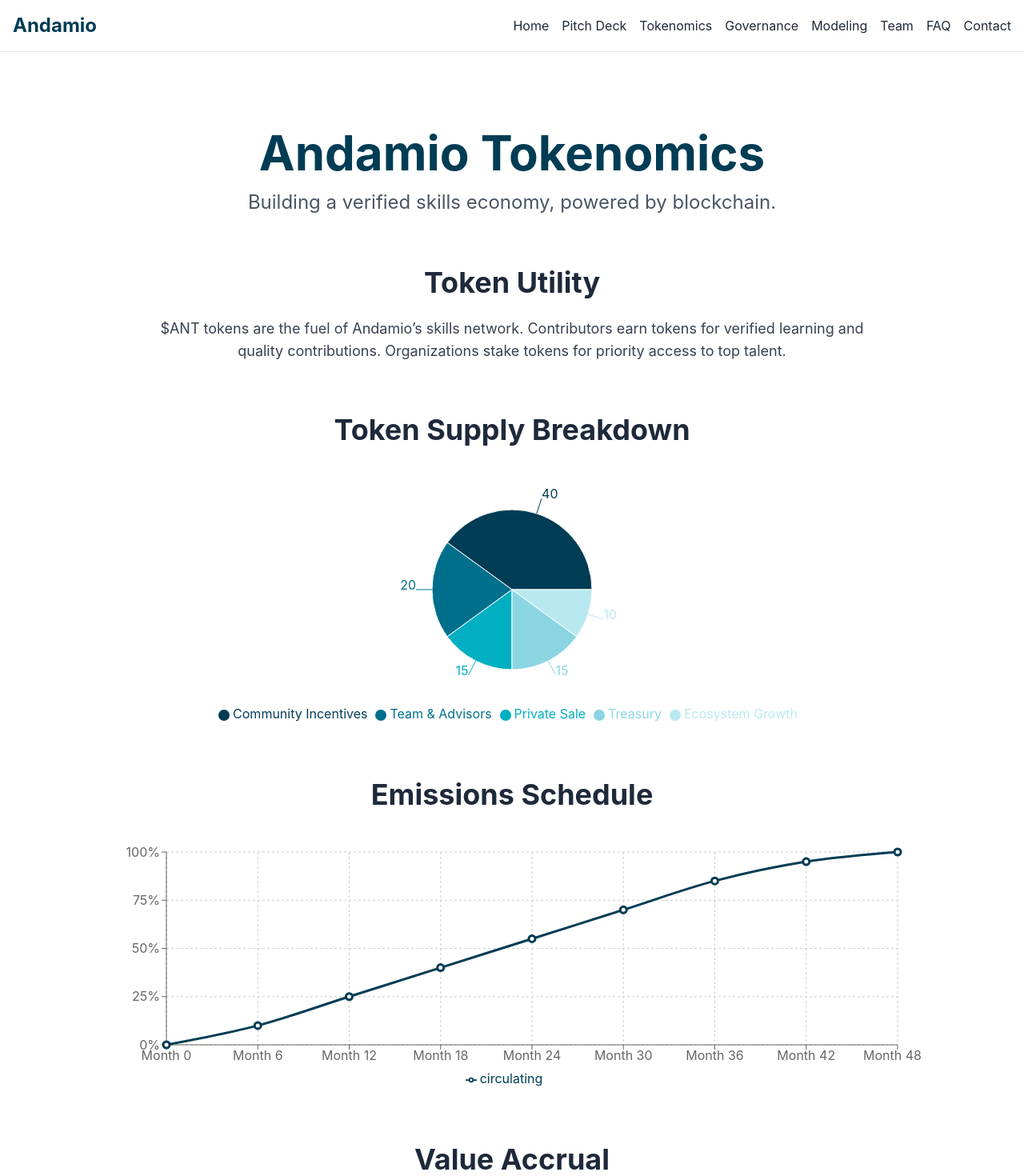
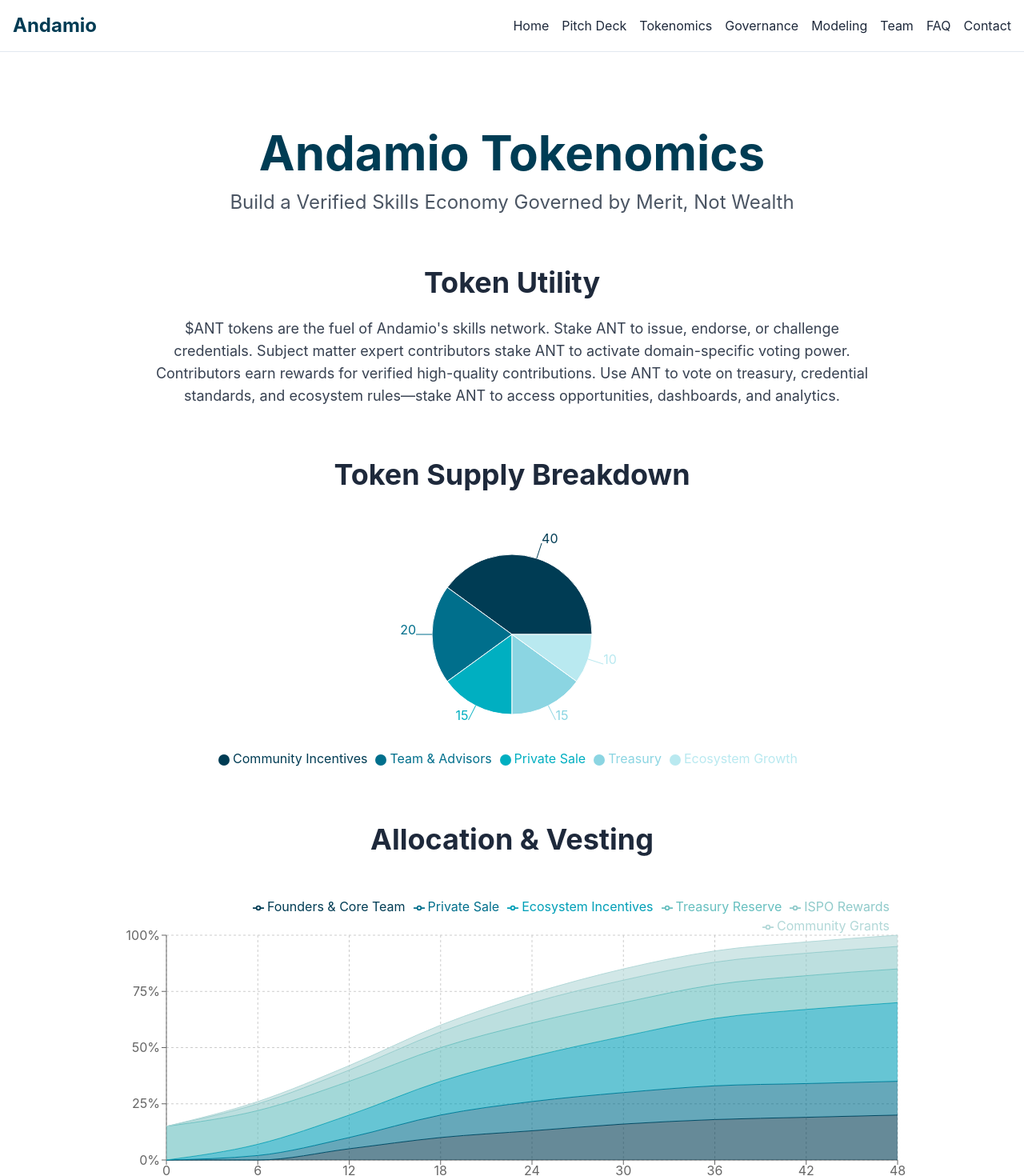
Before and after one commit to mayanhavoc/andamio-deck, a Next.js app: page /Tokenomics in a window 1280 px wide. Shown: the top 1470 px of the page at 80% size. Built offline with nearby package versions, Linux system fonts and the light colour scheme.

Commit message:
remove Republic wording

```diff
--- /dev/null
+++ b/src/components/AllocationVestingChart.tsx
@@ -0,0 +1,168 @@
+// src/components/AllocationVestingChart.tsx
+'use client';
+
+import {
+  AreaChart,
+  Area,
+  XAxis,
+  YAxis,
+  Tooltip,
+  Legend,
+  ResponsiveContainer,
+  CartesianGrid,
+} from 'recharts';
+
+const data = [
+  {
+    month: '0',
+    founders: 0,
+    privateSale: 0,
+    ecosystem: 0,
+    treasury: 15,
+    ispo: 0,
+    grants: 0,
+  },
+  {
+    month: '6',
+    founders: 0,
+    privateSale: 2,
+    ecosystem: 5,
+    treasury: 15,
+    ispo: 3,
+    grants: 1,
+  },
+  {
+    month: '12',
+    founders: 5,
+    privateSale: 5,
+    ecosystem: 10,
+    treasury: 15,
+    ispo: 5,
+    grants: 2,
+  },
+  {
+    month: '18',
+    founders: 10,
+    privateSale: 10,
+    ecosystem: 15,
+    treasury: 15,
+    ispo: 7,
+    grants: 3,
+  },
+  {
+    month: '24',
+    founders: 13,
+    privateSale: 13,
+    ecosystem: 20,
+    treasury: 15,
+    ispo: 9,
+    grants: 4,
+  },
+  {
+    month: '30',
+    founders: 16,
+    privateSale: 14,
+    ecosystem: 25,
+    treasury: 15,
+    ispo: 10,
+    grants: 5,
+  },
+  {
+    month: '36',
+    founders: 18,
+    privateSale: 15,
+    ecosystem: 30,
+    treasury: 15,
+    ispo: 10,
+    grants: 5,
+  },
+  {
+    month: '42',
+    founders: 19,
+    privateSale: 15,
+    ecosystem: 33,
+    treasury: 15,
+    ispo: 10,
+    grants: 5,
+  },
+  {
+    month: '48',
+    founders: 20,
+    privateSale: 15,
+    ecosystem: 35,
+    treasury: 15,
+    ispo: 10,
+    grants: 5,
+  },
+];
+
+export default function AllocationVestingChart() {
+  return (
+    <div className="h-96 w-full">
+      <ResponsiveContainer>
+        <AreaChart
+          data={data}
+          margin={{ top: 20, right: 30, left: 20, bottom: 5 }}
+        >
+          <CartesianGrid strokeDasharray="3 3" />
+          <XAxis
+            dataKey="month"
+            label={{ value: 'Months', position: 'insideBottom', offset: -5 }}
+          />
+          <YAxis domain={[0, 100]} tickFormatter={(value) => `${value}%`} />
+          <Tooltip />
+
+          <Legend verticalAlign="top" align="right" />
+          <Area
+            type="monotone"
+            dataKey="founders"
+            stackId="1"
+            stroke="#003C54"
+            fill="#003C54"
+            name="Founders & Core Team"
+          />
+          <Area
+            type="monotone"
+            dataKey="privateSale"
+            stackId="1"
+            stroke="#006F8C"
+            fill="#006F8C"
+            name="Private Sale"
+          />
+          <Area
+            type="monotone"
+            dataKey="ecosystem"
+            stackId="1"
+            stroke="#009FB7"
+            fill="#009FB7"
+            name="Ecosystem Incentives"
+          />
+          <Area
+            type="monotone"
+            dataKey="treasury"
+            stackId="1"
+            stroke="#66BFBF"
+            fill="#66BFBF"
+            name="Treasury Reserve"
+          />
+          <Area
+            type="monotone"
+            dataKey="ispo"
+            stackId="1"
+            stroke="#8FCACA"
+            fill="#8FCACA"
+            name="ISPO Rewards"
+          />
+          <Area
+            type="monotone"
+            dataKey="grants"
+            stackId="1"
+            stroke="#B2D8D8"
+            fill="#B2D8D8"
+            name="Community Grants"
+          />
+        </AreaChart>
+      </ResponsiveContainer>
+    </div>
+  );
+}
--- a/src/components/EmissionsScheduleChart.tsx
+++ b/src/components/EmissionsScheduleChart.tsx
@@ -1,48 +1,63 @@
-// src/components/EmissionsScheduleChart.tsx
+// src/components/EmissionsDeflationChart.tsx
+'use client';
+
 import {
-  LineChart,
-  Line,
+  AreaChart,
+  Area,
   XAxis,
   YAxis,
   Tooltip,
+  Legend,
   ResponsiveContainer,
   CartesianGrid,
-  Legend,
 } from 'recharts';
 
 const data = [
-  { month: 'Month 0', circulating: 0 },
-  { month: 'Month 6', circulating: 10 },
-  { month: 'Month 12', circulating: 25 },
-  { month: 'Month 18', circulating: 40 },
-  { month: 'Month 24', circulating: 55 },
-  { month: 'Month 30', circulating: 70 },
-  { month: 'Month 36', circulating: 85 },
-  { month: 'Month 42', circulating: 95 },
-  { month: 'Month 48', circulating: 100 },
+  { month: '0', totalSupply: 1000, circulatingSupply: 0 },
+  { month: '6', totalSupply: 995, circulatingSupply: 50 },
+  { month: '12', totalSupply: 990, circulatingSupply: 150 },
+  { month: '18', totalSupply: 985, circulatingSupply: 250 },
+  { month: '24', totalSupply: 980, circulatingSupply: 350 },
+  { month: '30', totalSupply: 975, circulatingSupply: 500 },
+  { month: '36', totalSupply: 970, circulatingSupply: 650 },
+  { month: '42', totalSupply: 965, circulatingSupply: 800 },
+  { month: '48', totalSupply: 960, circulatingSupply: 900 },
+  { month: '60', totalSupply: 950, circulatingSupply: 950 },
 ];
 
-export default function EmissionsScheduleChart() {
+export default function EmissionsDeflationChart() {
   return (
-    <div className="h-80 w-full">
+    <div className="h-96 w-full">
       <ResponsiveContainer>
-        <LineChart
+        <AreaChart
           data={data}
-          margin={{ top: 20, right: 30, left: 20, bottom: 5 }}
+          margin={{ top: 60, right: 30, left: 20, bottom: 5 }}
         >
           <CartesianGrid strokeDasharray="3 3" />
-          <XAxis dataKey="month" />
-          <YAxis domain={[0, 100]} tickFormatter={(value) => `${value}%`} />
+          <XAxis
+            dataKey="month"
+            label={{ value: 'Months', position: 'insideBottom', offset: -5 }}
+          />
+          <YAxis domain={[0, 1000]} tickFormatter={(value) => `${value}M`} />
           <Tooltip />
-          <Legend />
-          <Line
+          <Legend verticalAlign="top" />
+          <Area
             type="monotone"
-            dataKey="circulating"
+            dataKey="totalSupply"
             stroke="#003C54"
-            strokeWidth={3}
-            dot={{ r: 4 }}
+            fill="#003C54"
+            name="Total Supply"
+            fillOpacity={0.3}
           />
-        </LineChart>
+          <Area
+            type="monotone"
+            dataKey="circulatingSupply"
+            stroke="#009FB7"
+            fill="#009FB7"
+            name="Circulating Supply"
+            fillOpacity={0.7}
+          />
+        </AreaChart>
       </ResponsiveContainer>
     </div>
   );
--- a/src/pages/Charts.tsx
+++ b/src/pages/Charts.tsx
@@ -26,7 +26,7 @@ export default function Charts() {
           transition={{ duration: 1, delay: 0.2 }}
           className="max-w-3xl text-lg md:text-2xl"
         >
-          Building the Republic of Verified Skills and Contributions
+          Building a Decentralized Network of Verified Skills and Contributions
         </motion.p>
         <Link
           href="/docs/Andamio_Tokenomics.pdf"
@@ -201,7 +201,7 @@ export default function Charts() {
 
         {/* Closing CTA */}
         <section className="mx-auto max-w-4xl text-center">
-          <h2 className="mb-4 text-3xl font-bold">Join the Republic of Work</h2>
+          <h2 className="mb-4 text-3xl font-bold">Join Us</h2>
           <p className="mb-6 text-lg">
             Help build the decentralized skills economy. Contribute. Verify.
             Govern.
--- a/src/pages/Modeling.tsx
+++ b/src/pages/Modeling.tsx
@@ -69,8 +69,8 @@ export default function Modeling() {
           Modeling & Simulations
         </h1>
         <p className="text-lg text-gray-600">
-          Explore interactive simulations of Andamio’s token economy. Understand
-          how supply, staking, and adoption interact over time.
+          Explore interactive simulations of Andamio&apos;s token economy.
+          Understand how supply, staking, and adoption interact over time.
         </p>
       </section>
 
--- a/src/pages/Tokenomics.tsx
+++ b/src/pages/Tokenomics.tsx
@@ -1,12 +1,13 @@
 import Link from 'next/link';
 import { motion } from 'framer-motion';
 import TokenSupplyChart from '@/components/TokenSupplyChart';
+import AllocationVestingChart from '@/components/AllocationVestingChart';
 import EmissionsScheduleChart from '@/components/EmissionsScheduleChart';
 import ValueAccrualChart from '@/components/ValueAccrualChart';
 import TokenUtilityFlow from '@/components/TokenUtilityFlow';
 import TokenomicsFAQ from '@/components/TokenomicsFAQ';
 import BackToTopButton from '@/components/BackToTopButton';
-import FloatingDownloadButton from '@/components/FloatingButton';
+import FloatingButton from '@/components/FloatingButton';
 import { FileText } from 'lucide-react';
 
 export default function Tokenomics() {
@@ -28,7 +29,7 @@ export default function Tokenomics() {
           transition={{ duration: 0.8, delay: 0.2 }}
           className="text-lg text-gray-600 md:text-2xl"
         >
-          Building a verified skills economy, powered by blockchain.
+          Build a Verified Skills Economy Governed by Merit, Not Wealth
         </motion.p>
       </section>
 
@@ -48,9 +49,12 @@ export default function Tokenomics() {
           transition={{ duration: 0.8, delay: 0.2 }}
           className="text-lg text-gray-700"
         >
-          $ANT tokens are the fuel of Andamio’s skills network. Contributors
-          earn tokens for verified learning and quality contributions.
-          Organizations stake tokens for priority access to top talent.
+          $ANT tokens are the fuel of Andamio&apos;s skills network. Stake ANT
+          to issue, endorse, or challenge credentials. Subject matter expert
+          contributors stake ANT to activate domain-specific voting power.
+          Contributors earn rewards for verified high-quality contributions. Use
+          ANT to vote on treasury, credential standards, and ecosystem
+          rules—stake ANT to access opportunities, dashboards, and analytics.
         </motion.p>
       </section>
 
@@ -68,6 +72,23 @@ export default function Tokenomics() {
         {/* You can insert a pie chart image here or use a component */}
         <div className="flex justify-center">
           <TokenSupplyChart />
+        </div>
+      </section>
+
+      {/* Allocation & Vesting */}
+      <section className="mx-auto max-w-5xl">
+        <motion.h2
+          initial={{ opacity: 0, y: 30 }}
+          whileInView={{ opacity: 1, y: 0 }}
+          transition={{ duration: 0.6 }}
+          className="mb-8 text-center text-3xl font-bold md:text-4xl"
+        >
+          Allocation & Vesting
+        </motion.h2>
+
+        {/* Placeholder for emissions chart */}
+        <div className="flex justify-center">
+          <AllocationVestingChart />
         </div>
       </section>
 
@@ -132,7 +153,7 @@ export default function Tokenomics() {
         <p className="text-lg text-gray-600">
           Want to dive deeper? Read the full tokenomics modeling report.
         </p>
-        <FloatingDownloadButton
+        <FloatingButton
           href="/Charts"
           label="Read Full Report"
           download={false}
```
